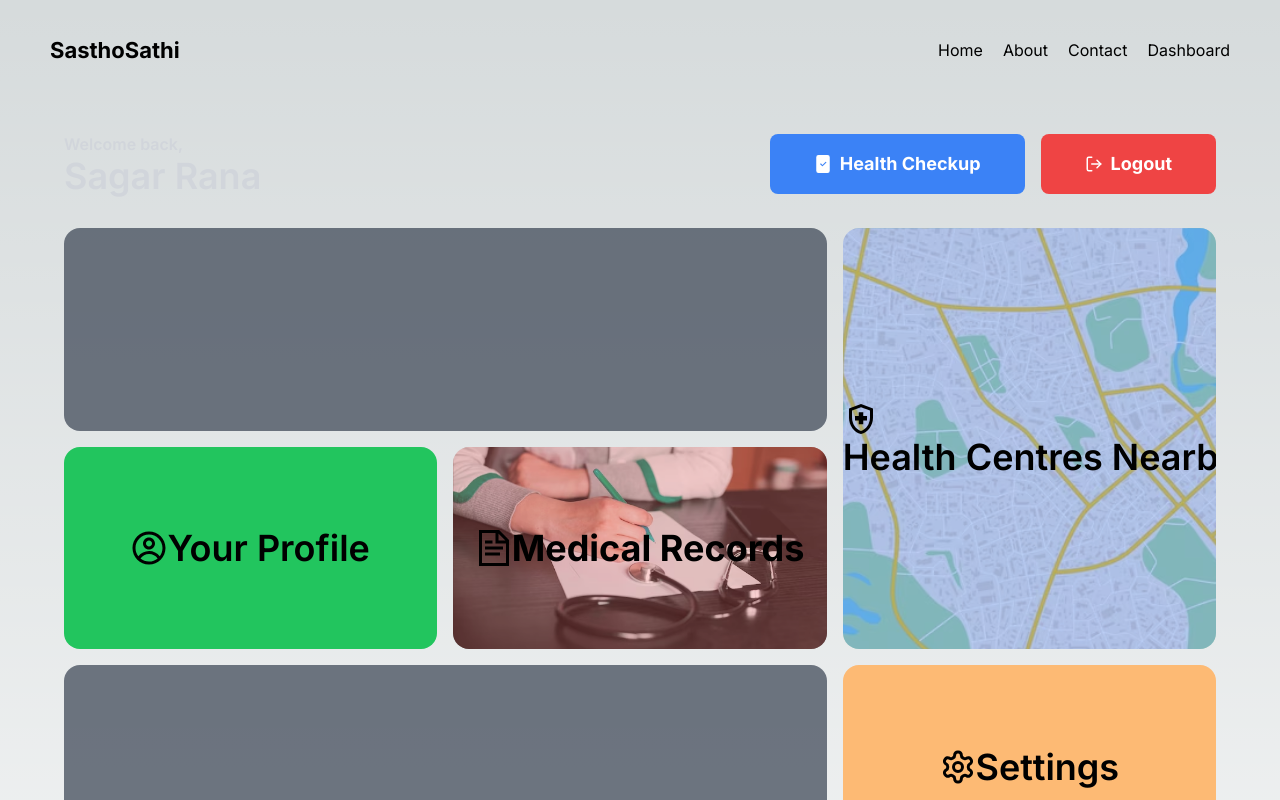
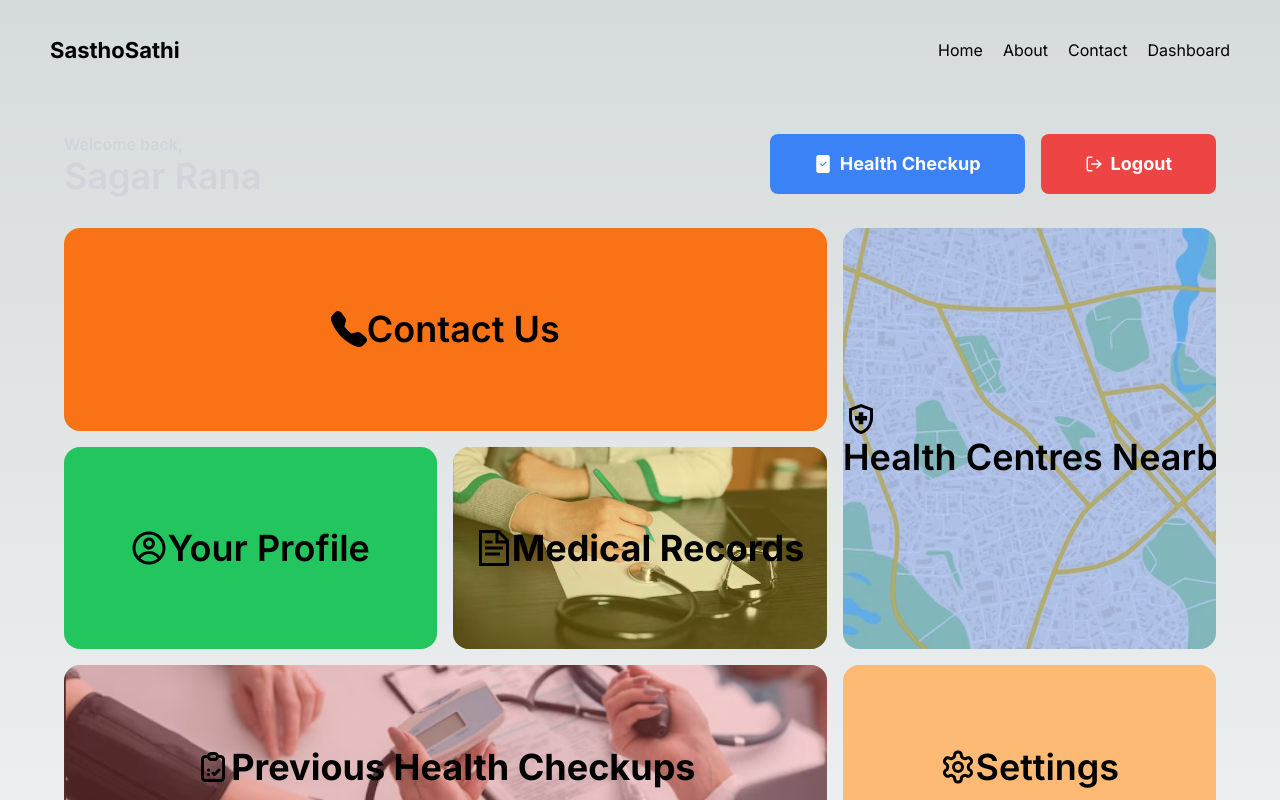
Before and after one commit to PoulavBhowmick03/hackthemountains, a Next.js app: page /dash in a window 1280 px wide. Shown: the top 800 px of the page. Built offline with nearby package versions, Linux system fonts and the light colour scheme; no server answers.

Commit message:
dashboard ui complete

```diff
--- a/src/app/dash/page.jsx
+++ b/src/app/dash/page.jsx
@@ -3,12 +3,13 @@
 import React from 'react'
 import {BsFillFileCheckFill} from 'react-icons/bs'
 import {FiLogOut} from 'react-icons/fi'
-import Image from 'next/image';
 import {CgProfile} from 'react-icons/cg'
 import {GrDocumentText} from 'react-icons/gr'
 import {MdOutlineHealthAndSafety} from 'react-icons/md'
 import {LuSettings} from 'react-icons/lu'
 import Link from "next/link";
+import {BsFillTelephoneFill} from 'react-icons/bs'
+import {TbCheckupList} from 'react-icons/tb'
 
 
 export default function Dashboard() {
@@ -32,8 +33,8 @@ export default function Dashboard() {
       </div>
       <div className='h-screen flex pt-8'>
       <div className='grid grid-cols-3 grid-rows-3 gap-4 w-full h-5/6'>
-        <div className='col-span-2 row-span-1 bg-gray-700 opacity-70 rounded-2xl'>
-
+        <div className='col-span-2 row-span-1 bg-orange-500 rounded-2xl flex items-center justify-center text-black font-semibold text-4xl'>
+          <BsFillTelephoneFill/> Contact Us
         </div>
         <div className='col-span-1 row-span-2 rounded-2xl overflow-hidden cursor-pointer' style={{backgroundImage:"url('/map (1).png')", backgroundSize: "cover", backgroundPosition: "center", height: "100%"}}>
         <div className='bg-blue-600 min-w-max min-h-full bg-opacity-30 text-black font-semibold text-4xl flex items-center justify-center'>
@@ -45,11 +46,14 @@ export default function Dashboard() {
             <CgProfile/>Your Profile
         </div>
         <div className='col-span-1 row-span-1 overflow-hidden rounded-2xl ' style={{backgroundImage:"url('/records.png')", backgroundSize: "cover", backgroundPosition: "center", height: "100%"}}>
-            <div className='bg-red-400 min-w-max min-h-full bg-opacity-30 text-black font-bold text-4xl flex items-center justify-center'>
+            <div className='bg-yellow-400 min-w-max min-h-full bg-opacity-30 text-black font-bold text-4xl flex items-center justify-center'>
                 <GrDocumentText/>Medical Records
             </div>
         </div>
-        <div className='col-span-2 row-span-1 bg-gray-700 opacity-70 rounded-2xl'></div>
+        <div className='col-span-2 row-span-1 rounded-2xl overflow-hidden cursor-pointer' style={{backgroundImage:"url('/checkup.png')", backgroundSize: "cover", backgroundPosition: "center", height: "100%"}}>            <div className='bg-red-400 min-w-max min-h-full bg-opacity-30 text-black font-bold text-4xl flex items-center justify-center'>
+                <TbCheckupList/>Previous Health Checkups
+            </div>
+        </div>
         <div className='col-span-1 row-span-1 rounded-2xl bg-orange-300 flex items-center justify-center text-black font-semibold text-4xl'>
             <LuSettings/>Settings
         </div>
```
Also changed, not shown: public/checkup.png (added).
